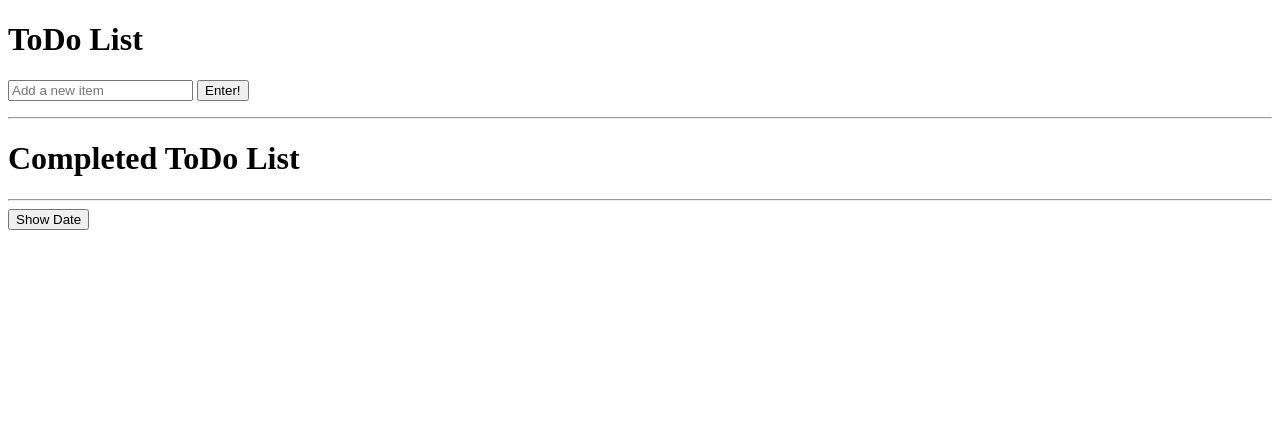
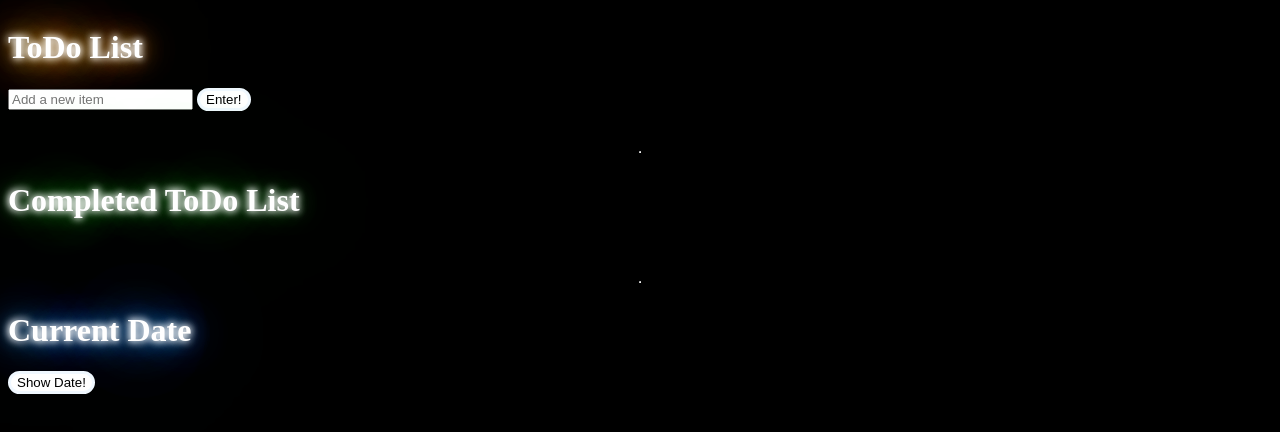
Before and after one commit to BirindarK/lab-js-events-todo, a plain HTML site: page code/lab_jsevents_start_code/index.html in a window 1280 px wide. Drawn offline with Linux system fonts and the light colour scheme.

Commit message:
Completed Extensions

```diff
--- a/code/lab_jsevents_start_code/index.html
+++ b/code/lab_jsevents_start_code/index.html
@@ -5,6 +5,7 @@
     <meta http-equiv="X-UA-Compatible" content="IE=edge">
     <meta name="viewport" content="width=device-width, initial-scale=1.0">
     <script src="script.js" type="text/javascript" defer></script>
+    <link rel = "stylesheet" href= "styles.css">
     <title>ToDo List</title>
 </head>
 <body>
@@ -31,9 +32,11 @@
         <ul id= "completed-list"></ul>
 
 
+
         <hr/>
         <div class = "date">
-            <button id="show-date"> Show Date </button>
+            <h1 id = "dateHeader"> Current Date </h1>
+            <button id="show-date"> Show Date! </button>
          </div>
 
     </div>
--- a/code/lab_jsevents_start_code/script.js
+++ b/code/lab_jsevents_start_code/script.js
@@ -3,19 +3,21 @@
 const completedItem = document.querySelector("#completed-list");
 const button = document.querySelector("#enter");
 const showDateButton = document.querySelector(".date");
-const hideDateButton = document.querySelector(".date");
-const completeToDoList = document.querySelector
+
+
 
 
 toDoList.addEventListener("submit", (evt) =>{
     evt.preventDefault();
+
     //add items to the list
-
     const newItem = document.createElement("li");
     newItem.innerText = evt.target["new-todo"].value;
     listedItem.appendChild(newItem);
 
+    //created functional delete buttons for each list item
     const deleteButton = document.createElement("button");
+    deleteButton.setAttribute("id", "delete")
     deleteButton.innerText = "Delete!";
     listedItem.appendChild(deleteButton);
 
@@ -25,30 +27,45 @@
        listedItem.removeChild(completeButton);
     })
 
+    //created functional complete buttons for each list item
     const completeButton = document.createElement("button");
-    completeButton.innerText = "Complete!";
-    listedItem.appendChild(completeButton);
+        completeButton.setAttribute("id", "complete");
+        completeButton.innerText = "Complete!";
+        listedItem.appendChild(completeButton);
 
     completeButton.addEventListener("click", (evt) => {
         completedItem.appendChild(newItem);
         completeButton.appendChild(deleteButton);
         listedItem.removeChild(completeButton);
+        newItem.style.textDecoration = "line-through";
+        newItem.style.color = "grey";
 
+    //created functional clear buttons for each completed list item
+    const clearButton = document.createElement("button");
+        clearButton.setAttribute("id","clear");
+        clearButton.innerText = "Clear!";
+        completedItem.appendChild(clearButton);
+
+    clearButton.addEventListener("click", (evt) => {
+        completedItem.removeChild(newItem);
+     completedItem.removeChild(clearButton);
+ })
+
+//ensured that the form created list items
+button.addEventListener("click", () => {
+    console.log("item added to list");
+})
 
     })
 
 })
 
-
-
-button.addEventListener("click", () => {
-    console.log("item added to list");
-})
-
+//created a button to show the current date and time
 showDateButton.addEventListener("click", (evt) =>{
     const date = new Date();
     const currentDate = date.toLocaleString();
     console.log(currentDate);
-    showDateButton.append(currentDate)
+    showDateButton.append(currentDate);
 
-})
+
+    })
--- /dev/null
+++ b/code/lab_jsevents_start_code/styles.css
@@ -0,0 +1,77 @@
+.container{
+    display: flex;
+    flex-direction: column;
+}
+
+body{
+    background-color: black;
+    color: white;
+}
+
+.header {
+    text-shadow:
+    0 0 7px #fff,
+    0 0 10px #fff,
+    0 0 21px orange,
+    0 0 42px orange,
+    0 0 82px orange,
+    0 0 92px orange,
+    0 0 102px orange,
+    0 0 151px orange;;
+}
+
+.header2 {
+    text-shadow:
+    0 0 7px #fff,
+    0 0 10px #fff,
+    0 0 21px forestgreen,
+    0 0 42px forestgreen,
+    0 0 82px forestgreen,
+    0 0 92px forestgreen,
+    0 0 102px forestgreen,
+    0 0 151px forestgreen;;
+}
+
+#dateHeader {
+    text-shadow:
+    0 0 7px #fff,
+    0 0 10px #fff,
+    0 0 21px rgb(45, 148, 238),
+    0 0 42px rgb(45, 148, 238),
+    0 0 82px rgb(45, 148, 238),
+    0 0 92px rgb(45, 148, 238),
+    0 0 102px rgb(45, 148, 238),
+    0 0 151px rgb(45, 148, 238);;
+}
+
+button{
+    background-color: white; /* Green */
+    border: solid aliceblue;
+    border-radius: 12px;
+    color: black;
+    text-align: center;
+    text-decoration: none;
+    display: inline-block;
+    justify-content: space-around;
+
+}
+
+#clear:hover {
+    background-color: red;
+    color: white;
+}
+
+#delete:hover {
+    background-color: red;
+    color: white;
+}
+
+#complete:hover {
+    background-color: green;
+    color: white;
+}
+
+#show-date:hover {
+    background-color: blue;
+    color: white;
+}
```
